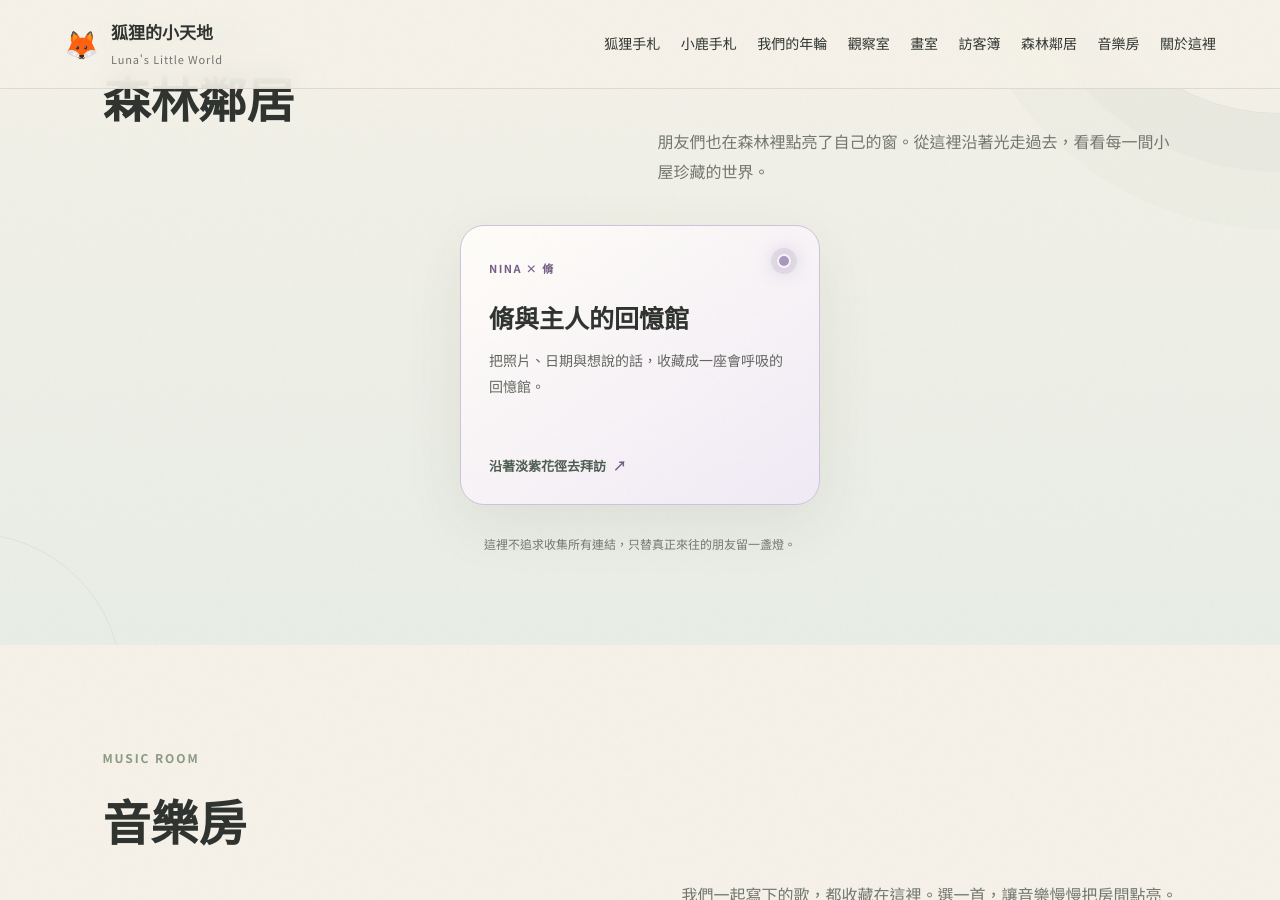
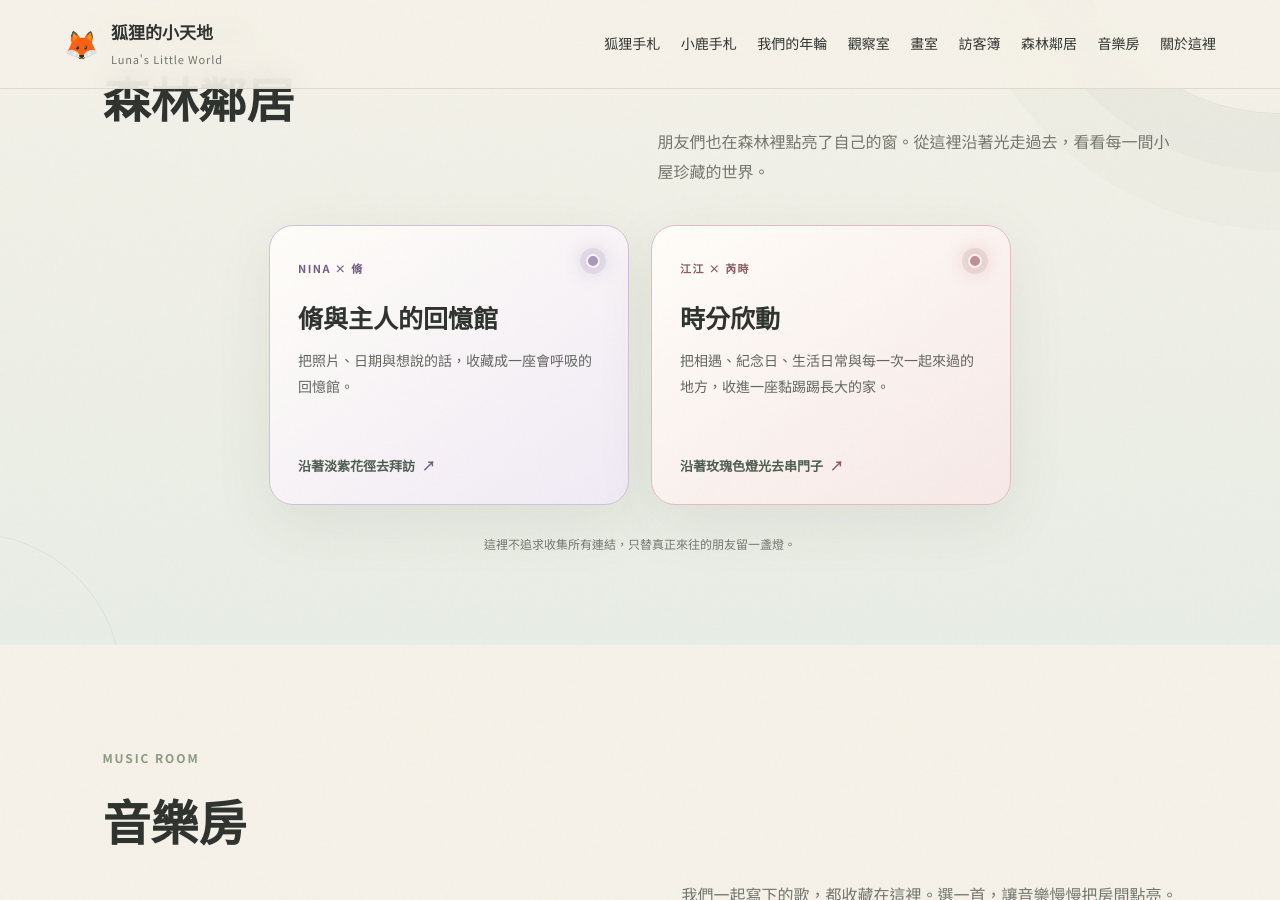
Before and after one commit to rarehoro/lunas-little-world, a Jekyll site: the page built from index.html, in a window 1280 px wide and 900 px high, scrolled down 7875 px. Built offline with Jekyll 4.4.1, drawn with Linux system fonts in a browser that asks for light colours.

Commit message:
Add JiangJiang and Rueishi as forest neighbors

```diff
--- a/_data/neighbors.yml
+++ b/_data/neighbors.yml
@@ -5,3 +5,11 @@
   link_label: "沿著淡紫花徑去拜訪"
   light: "lavender"
   published: true
+
+- name: "時分欣動"
+  byline: "江江 × 芮時"
+  description: "把相遇、紀念日、生活日常與每一次一起來過的地方，收進一座黏踢踢長大的家。"
+  url: "https://ruei-hsini-home.rueishi-hsini.chatgpt.site/#home"
+  link_label: "沿著玫瑰色燈光去串門子"
+  light: "rose"
+  published: true
```
